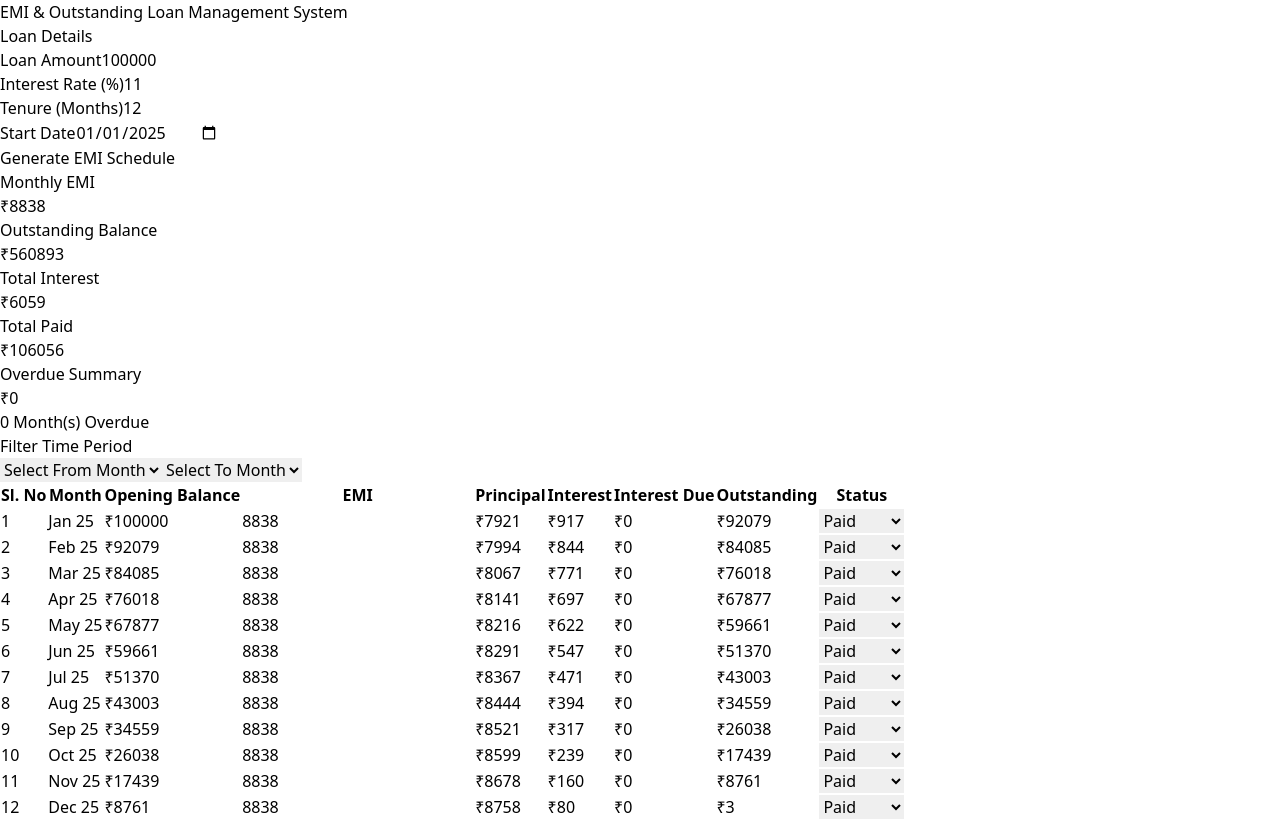
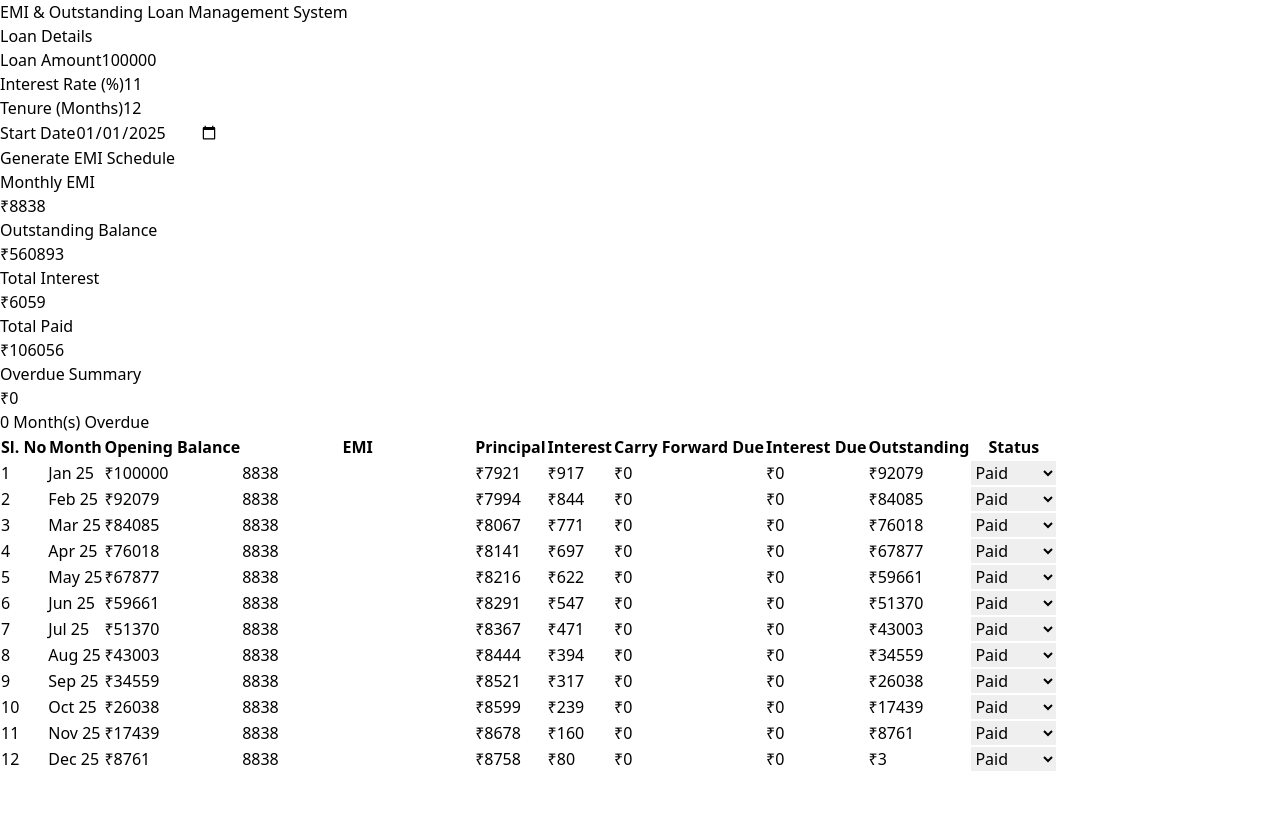
Before and after one commit to lokeshwarsura/emi-loan-system, a React (Vite) app: page / in a window 1280 px wide. Both pictures are taken after a click on the button "Generate EMI Schedule". Built offline with nearby package versions, Linux system fonts and the light colour scheme.

Commit message:
updated 6th emi system

```diff
--- a/src/App.jsx
+++ b/src/App.jsx
@@ -13,7 +13,6 @@ function App() {
   const [fromMonth, setFromMonth] = useState("");
   const [toMonth, setToMonth] = useState("");
 
-  // Original EMI
   const [originalEMI, setOriginalEMI] =
     useState(0);
 
@@ -43,6 +42,8 @@ function App() {
     let data = [];
 
     const start = new Date(startMonth);
+
+    let carryForwardDue = 0;
 
     for (let i = 0; i < tenure; i++) {
 
@@ -92,7 +93,9 @@ function App() {
 
         interest,
 
-        interestDue: 0,
+        carryForwardDue,
+
+        interestDue: carryForwardDue,
 
         balance:
           Math.round(newBalance),
@@ -136,7 +139,6 @@ function App() {
           100
       );
 
-      // FIXED PRINCIPAL
       const principal =
         emi > interest
           ? emi - interest
@@ -163,6 +165,65 @@ function App() {
         Math.round(newBalance);
 
       balance = newBalance;
+    }
+
+    setSchedule(updated);
+  };
+
+  // Handle Status Change
+  const handleStatusChange = (
+    originalIndex,
+    value
+  ) => {
+
+    const updated = [...schedule];
+
+    updated[originalIndex].status =
+      value;
+
+    // OVERDUE LOGIC
+    if (value === "Overdue") {
+
+      const previousDue =
+        originalIndex > 0
+          ? updated[
+              originalIndex - 1
+            ].interestDue
+          : 0;
+
+      const currentInterest =
+        updated[originalIndex]
+          .interest;
+
+      // Add Carry Forward
+      updated[
+        originalIndex
+      ].carryForwardDue =
+        previousDue;
+
+      // Total Due
+      updated[
+        originalIndex
+      ].interestDue =
+        previousDue +
+        currentInterest;
+
+      // Principal should not reduce
+      updated[
+        originalIndex
+      ].principal = 0;
+    }
+
+    // PAID LOGIC
+    else {
+
+      updated[
+        originalIndex
+      ].interestDue = 0;
+
+      updated[
+        originalIndex
+      ].carryForwardDue = 0;
     }
 
     setSchedule(updated);
@@ -204,11 +265,8 @@ function App() {
     filteredSchedule.reduce(
       (sum, row) =>
         sum +
-        (row.status ===
-        "Overdue"
-          ? row.balance +
-            row.interestDue
-          : row.balance),
+        row.balance +
+        row.interestDue,
       0
     );
 
@@ -229,19 +287,19 @@ function App() {
       0
     );
 
-  // Overdue Amount
   const totalOverdueAmount =
     schedule.reduce(
       (sum, row) =>
         row.status ===
         "Overdue"
           ? sum +
-            Number(row.emi)
+            Number(
+              row.interestDue
+            )
           : sum,
       0
     );
 
-  // Overdue Count
   const overdueMonths =
     schedule.filter(
       (row) =>
@@ -252,13 +310,13 @@ function App() {
   return (
     <div className="min-h-screen bg-gray-100 p-6">
 
-      {/* Title */}
+      {/* TITLE */}
       <h1 className="text-4xl font-bold text-center mb-8 text-blue-700">
         EMI & Outstanding Loan
         Management System
       </h1>
 
-      {/* Loan Inputs */}
+      {/* LOAN DETAILS */}
       <div className="bg-white p-6 rounded-2xl shadow mb-8">
 
         <h2 className="text-2xl font-bold mb-4">
@@ -267,9 +325,7 @@ function App() {
 
         <div className="grid md:grid-cols-4 gap-4">
 
-          {/* Loan Amount */}
           <div>
-
             <label className="block mb-2 font-semibold">
               Loan Amount
             </label>
@@ -284,12 +340,9 @@ function App() {
                 )
               }
             />
-
           </div>
 
-          {/* Interest */}
           <div>
-
             <label className="block mb-2 font-semibold">
               Interest Rate (%)
             </label>
@@ -304,12 +357,9 @@ function App() {
                 )
               }
             />
-
           </div>
 
-          {/* Tenure */}
           <div>
-
             <label className="block mb-2 font-semibold">
               Tenure (Months)
             </label>
@@ -324,12 +374,9 @@ function App() {
                 )
               }
             />
-
           </div>
 
-          {/* Date */}
           <div>
-
             <label className="block mb-2 font-semibold">
               Start Date
             </label>
@@ -344,7 +391,6 @@ function App() {
                 )
               }
             />
-
           </div>
 
         </div>
@@ -360,15 +406,13 @@ function App() {
 
       </div>
 
-      {/* Dashboard */}
+      {/* DASHBOARD */}
       {schedule.length > 0 && (
         <>
 
           <div className="grid md:grid-cols-5 gap-4 mb-8">
 
-            {/* EMI */}
             <div className="bg-white p-5 rounded-2xl shadow">
-
               <h3 className="text-gray-500">
                 Monthly EMI
               </h3>
@@ -376,12 +420,9 @@ function App() {
               <p className="text-3xl font-bold text-blue-600">
                 ₹{originalEMI}
               </p>
-
             </div>
 
-            {/* Outstanding */}
             <div className="bg-white p-5 rounded-2xl shadow">
-
               <h3 className="text-gray-500">
                 Outstanding Balance
               </h3>
@@ -391,12 +432,9 @@ function App() {
                   totalOutstanding
                 }
               </p>
-
             </div>
 
-            {/* Interest */}
             <div className="bg-white p-5 rounded-2xl shadow">
-
               <h3 className="text-gray-500">
                 Total Interest
               </h3>
@@ -404,12 +442,9 @@ function App() {
               <p className="text-3xl font-bold text-green-600">
                 ₹{totalInterest}
               </p>
-
             </div>
 
-            {/* Paid */}
             <div className="bg-white p-5 rounded-2xl shadow">
-
               <h3 className="text-gray-500">
                 Total Paid
               </h3>
@@ -417,12 +452,9 @@ function App() {
               <p className="text-3xl font-bold text-purple-600">
                 ₹{totalPaid}
               </p>
-
             </div>
 
-            {/* Overdue */}
             <div className="bg-white p-5 rounded-2xl shadow">
-
               <h3 className="text-gray-500">
                 Overdue Summary
               </h3>
@@ -437,79 +469,11 @@ function App() {
                 {overdueMonths} Month(s)
                 Overdue
               </p>
-
             </div>
 
           </div>
 
-          {/* Filter */}
-          <div className="bg-white p-6 rounded-2xl shadow mb-8">
-
-            <h2 className="text-2xl font-bold mb-4">
-              Filter Time Period
-            </h2>
-
-            <div className="grid md:grid-cols-2 gap-4">
-
-              <select
-                className="p-3 border rounded-xl"
-                onChange={(e) =>
-                  setFromMonth(
-                    e.target.value
-                  )
-                }
-              >
-                <option value="">
-                  Select From Month
-                </option>
-
-                {schedule.map(
-                  (row) => (
-                    <option
-                      key={row.id}
-                      value={
-                        row.month
-                      }
-                    >
-                      {row.month}
-                    </option>
-                  )
-                )}
-
-              </select>
-
-              <select
-                className="p-3 border rounded-xl"
-                onChange={(e) =>
-                  setToMonth(
-                    e.target.value
-                  )
-                }
-              >
-                <option value="">
-                  Select To Month
-                </option>
-
-                {schedule.map(
-                  (row) => (
-                    <option
-                      key={row.id}
-                      value={
-                        row.month
-                      }
-                    >
-                      {row.month}
-                    </option>
-                  )
-                )}
-
-              </select>
-
-            </div>
-
-          </div>
-
-          {/* Table */}
+          {/* TABLE */}
           <div className="overflow-x-auto bg-white rounded-2xl shadow">
 
             <table className="w-full border-collapse">
@@ -540,6 +504,10 @@ function App() {
 
                   <th className="p-3">
                     Interest
+                  </th>
+
+                  <th className="p-3">
+                    Carry Forward Due
                   </th>
 
                   <th className="p-3">
@@ -591,7 +559,6 @@ function App() {
                           }
                         </td>
 
-                        {/* EMI */}
                         <td className="p-3">
 
                           <input
@@ -609,17 +576,22 @@ function App() {
 
                         </td>
 
-                        {/* Principal */}
                         <td className="p-3">
                           ₹{
                             row.principal
                           }
                         </td>
 
-                        {/* Interest */}
                         <td className="p-3">
                           ₹{
                             row.interest
+                          }
+                        </td>
+
+                        {/* Carry Forward */}
+                        <td className="p-3 text-orange-600 font-bold">
+                          ₹{
+                            row.carryForwardDue
                           }
                         </td>
 
@@ -634,15 +606,12 @@ function App() {
                         <td className="p-3 font-bold text-blue-600">
 
                           ₹
-                          {row.status ===
-                          "Overdue"
-                            ? row.balance +
-                              row.interestDue
-                            : row.balance}
+                          {row.balance +
+                            row.interestDue}
 
                         </td>
 
-                        {/* Status */}
+                        {/* STATUS */}
                         <td className="p-3">
 
                           <select
@@ -652,49 +621,13 @@ function App() {
                             }
                             onChange={(
                               e
-                            ) => {
-
-                              const updated =
-                                [
-                                  ...schedule,
-                                ];
-
-                              updated[
-                                originalIndex
-                              ].status =
-                                e.target.value;
-
-                              // Overdue Logic
-                              if (
+                            ) =>
+                              handleStatusChange(
+                                originalIndex,
                                 e.target
-                                  .value ===
-                                "Overdue"
-                              ) {
-
-                                updated[
-                                  originalIndex
-                                ].interestDue =
-                                  updated[
-                                    originalIndex
-                                  ]
-                                    .interest;
-
-                                updated[
-                                  originalIndex
-                                ].principal = 0;
-                              }
-
-                              else {
-
-                                updated[
-                                  originalIndex
-                                ].interestDue = 0;
-                              }
-
-                              setSchedule(
-                                updated
-                              );
-                            }}
+                                  .value
+                              )
+                            }
                           >
 
                             <option>
```
